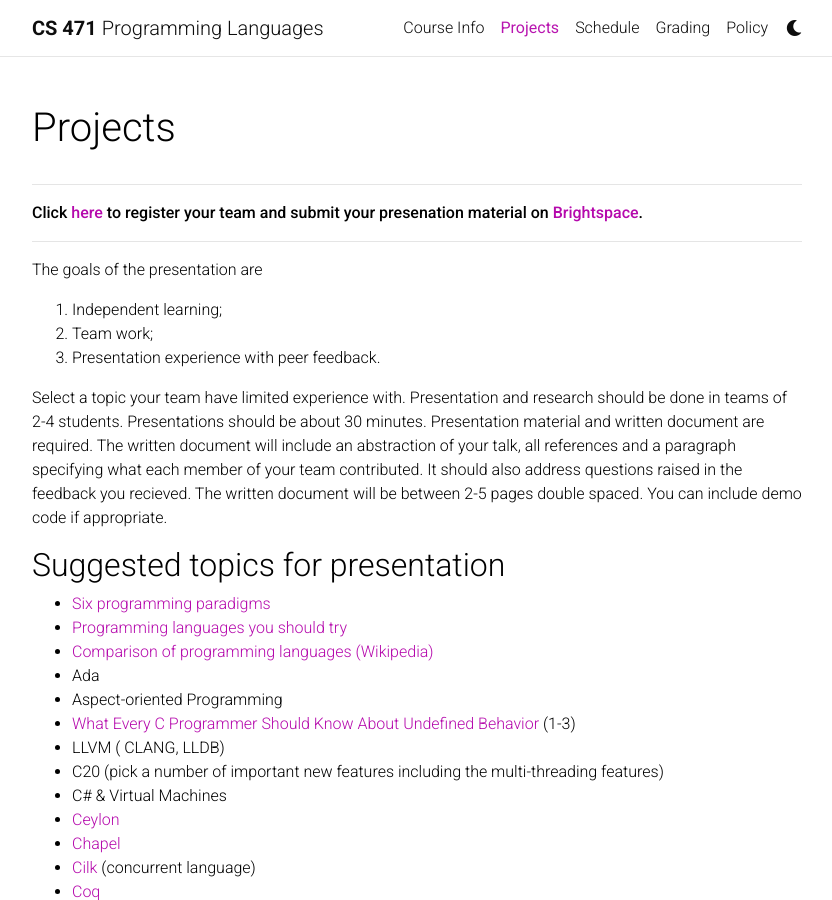
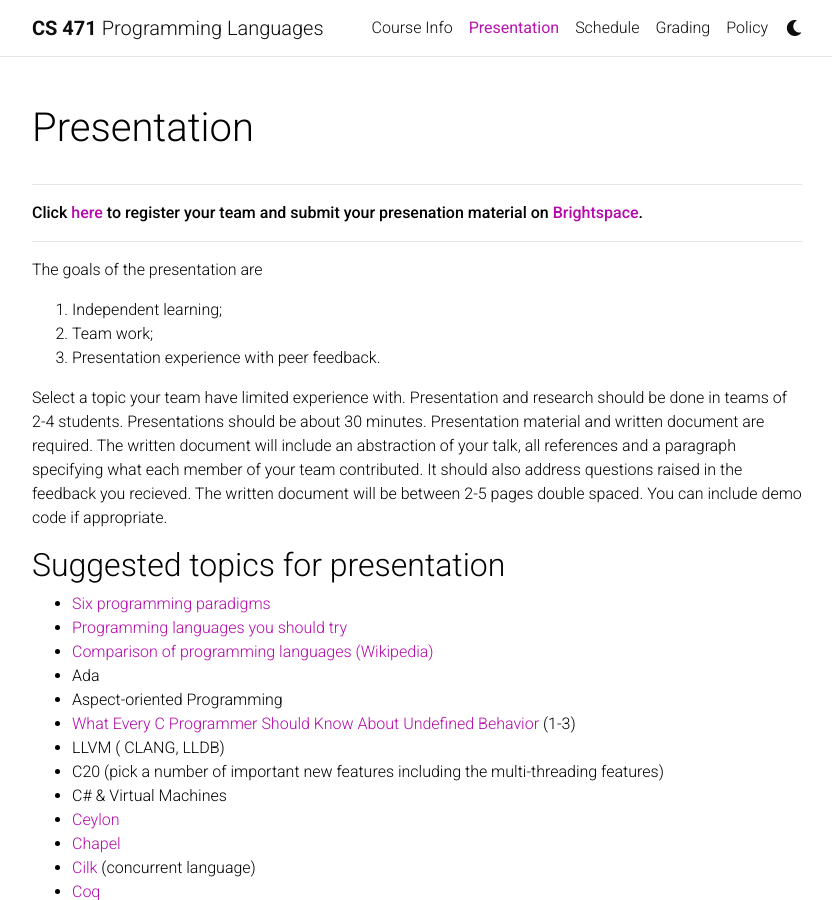
Before and after one commit to zeyudding/S23-CS471, a Jekyll site: the page built from _pages/projects.md, in a window 1280 px wide and 900 px high. Shown: the whole window, without its empty margins (223-1055 px from the left). Built offline with Jekyll 4.4.1, drawn with Linux system fonts in a browser that asks for light colours; comment, search, counter and statistics services are not loaded; a style sheet for code colours, icons or effects is not loaded.

Commit message:
modify presentation

```diff
--- a/_pages/projects.md
+++ b/_pages/projects.md
@@ -1,7 +1,7 @@
 ---
 layout: page
-title: Projects
-permalink: /projects/
+title: Presentation
+permalink: /presentation/
 description:
 nav: true
 nav_order: 3
```
Also changed, not shown: 12 other files.
